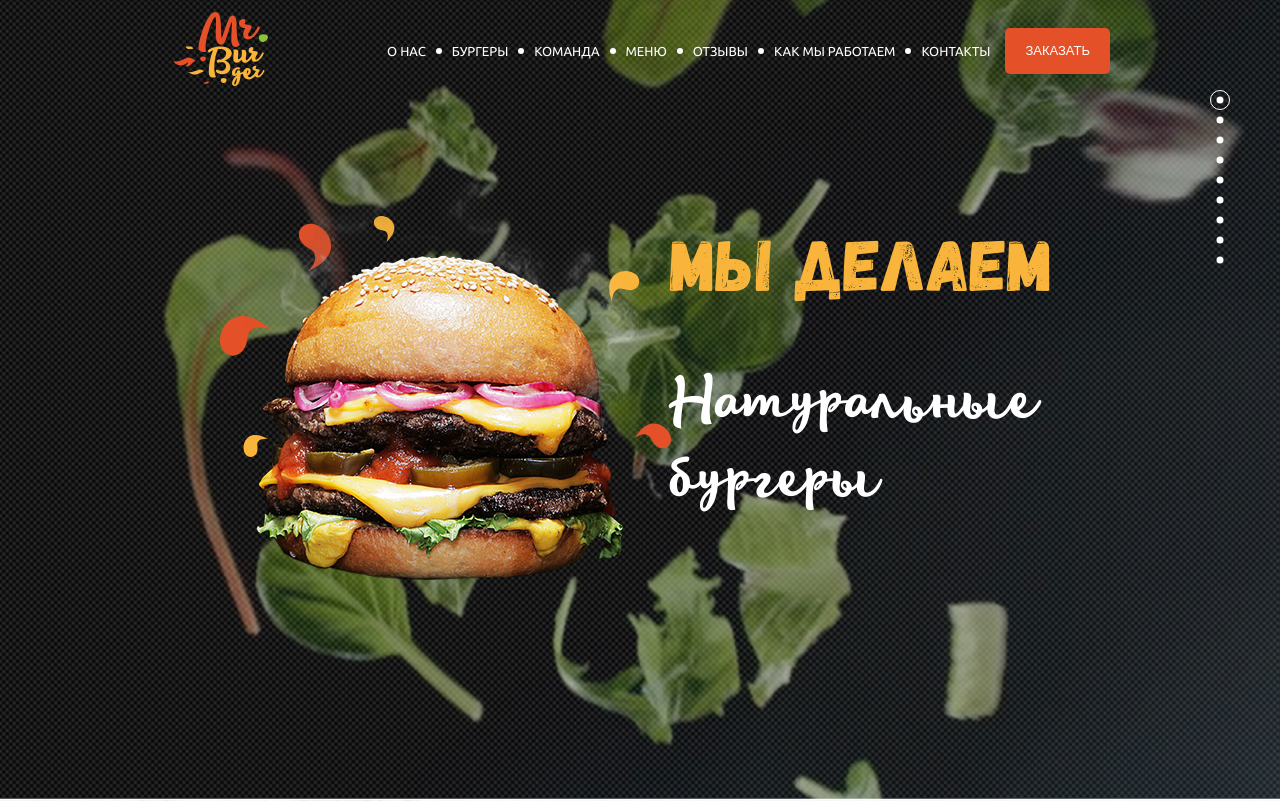
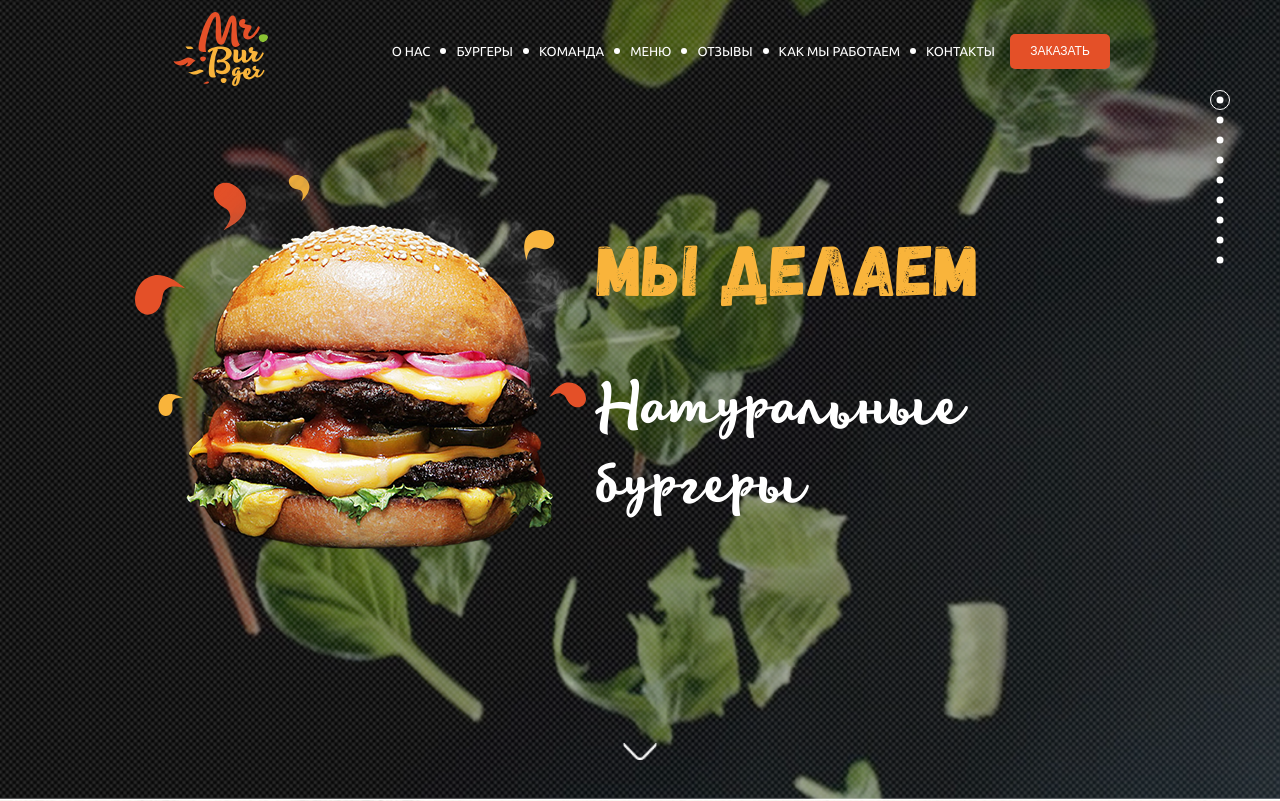
Before and after one commit to elaganovskis/elaganovskis.github.io, a website: page index.html in a window 1280 px wide. Shown: the top 801 px of the page. Drawn offline with Linux system fonts and the light colour scheme.

Commit message:
edited mistakes

```diff
--- a/index.html
+++ b/index.html
@@ -44,11 +44,16 @@
       </nav>
       <section class="section hero">
         <div class="container hero__container">
+
+          <div class="arrow__down">
+            <a href="#" class="arrow__down-link"></a>
+          </div>
+
           <header class="header">
             <div class="logo">
-              <img src="./img/icons/logo.svg" alt="Burger Logo" class="logo-img">
+              <img src="./img/icons/logo.svg" alt="Burger Logo" class="logo__img">
             </div>
-            <div class="header-buttons">
+            <div class="header__buttons">
               <nav class="menu">
                 <ul class="menu__list">
                   <li class="menu__item">
@@ -74,7 +79,7 @@
                   </li>
                 </ul>
               </nav>
-              <a href="#" class="btn btn-header">Заказать</a>
+              <a href="#" class="btn header__btn">Заказать</a>
             </div>
           </header>
 
@@ -84,19 +89,16 @@
               <img src="./img/hero_burger.png" alt="Burger Image" class="hero__burger-img2">
             </div>
             <div class="hero__content-text">
-              <h1 class="title title-hero">Мы делаем</h1>
+              <h1 class="title title_color_orange title_mb_47">Мы делаем</h1>
               <div class="hero__content-desc">Натуральные бургеры</div>
             </h1>
           </div>
-
-
         </div>
-        <a href="#" class="arrow-down"></a>
       </section>
 
       <section class="section best">
         <div class="container best__container">
-          <div class="title title-best">Мы лучшие</div>
+          <div class="title title_color_black title_mb_47">Мы лучшие</div>
           <ul class="best__list">
             <li class="best__item">
               <img src="./img/icons/meat.svg" alt="Meat Image" class="best__image">
--- a/sass/base/_typography.scss
+++ b/sass/base/_typography.scss
@@ -3,12 +3,13 @@
 .title {
   font-size: 7.2rem;
   font-family: $gagalin;
-  line-height: 1.1;
-  margin-bottom: 5.7rem;
-  &-hero {
+  &_mb_47 {
+    margin-bottom: 4.7rem;
+  }
+  &_color_orange {
     color: $orange;
   }
-  &-best {
+  &_color_black {
     color: $black;
   }
 }
--- a/sass/blocks/_header.scss
+++ b/sass/blocks/_header.scss
@@ -5,7 +5,7 @@
   padding-top: 1.2rem;
 }
 
-.header-buttons {
+.header__buttons {
   display: flex;
   align-items: center;
 }
@@ -39,6 +39,6 @@
   text-transform: uppercase;
 }
 
-.btn-header {
+.header__btn {
   margin-left: 1.5rem;
 };
--- a/sass/blocks/_hero.scss
+++ b/sass/blocks/_hero.scss
@@ -13,7 +13,6 @@
   display: flex;
   align-items: center;
   justify-content: center;
-  padding-left: 5rem;
   flex: 0.7;
 }
 
@@ -22,11 +21,11 @@
 }
 
 .hero__burger-img {
-  position: relative;
+  position: absolute;
+  top: 5rem;
+  left: -3.5rem;
   &2 {
-    position: absolute;
-    top: -6rem;
-    left: 2rem;
+    position: relative;
   }
 }
 
@@ -35,6 +34,7 @@
   flex-direction: column;
   justify-content: center;
   padding-top: 7rem;
+  margin-left: 1rem;
 }
 
 .hero__content-desc {
@@ -43,8 +43,16 @@
   color: $white;
 }
 
-.arrow-down {
-  background: url('../img/arrow-scroll.png');
+.arrow__down {
   position: absolute;
-  bottom: 110px;
+  bottom: 4rem;
+  left: 50%;
+  transform: translate(-50%, 0);
 }
+
+.arrow__down-link {
+  background: url('../img/arrow-scroll.png') center center / cover no-repeat;
+  display: block;
+  height: 1.7rem;
+  width: 3.3rem;
+}
--- a/sass/components/_button.scss
+++ b/sass/components/_button.scss
@@ -1,10 +1,14 @@
 .btn {
+  display: flex;
+  justify-content: center;
+  align-items: center;
   background: $red;
   border-radius: 5px;
-  padding: 1.4rem 2rem;
   text-transform: uppercase;
   color: $white;
-  font-size: 1.3rem;
+  font-size: 1.2rem;
+  height: 3.5rem;
+  width: 10rem;
   &_black {
     background: $black;
   }
```
Also changed, not shown: css/main.css, 2 other files.
